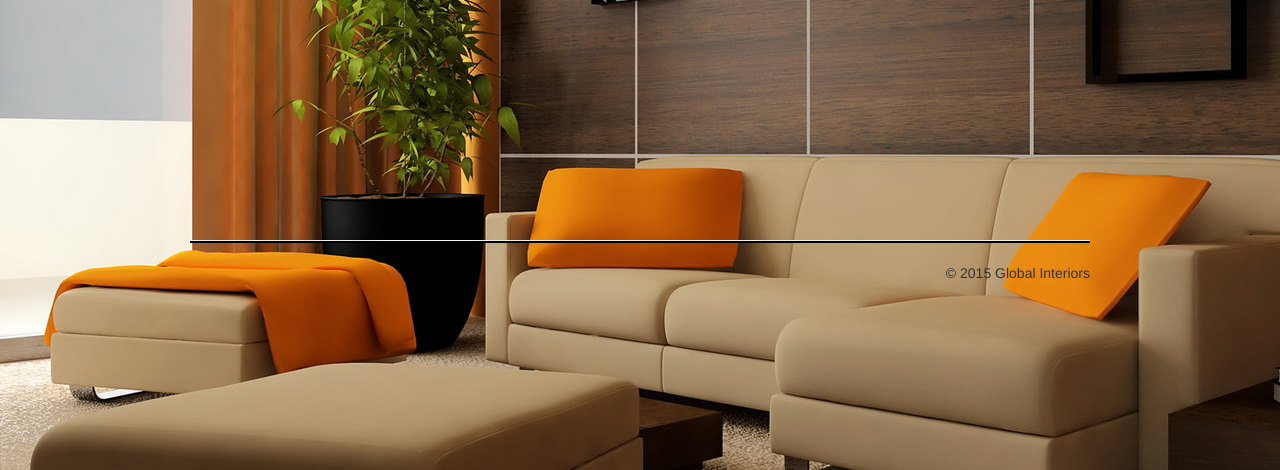
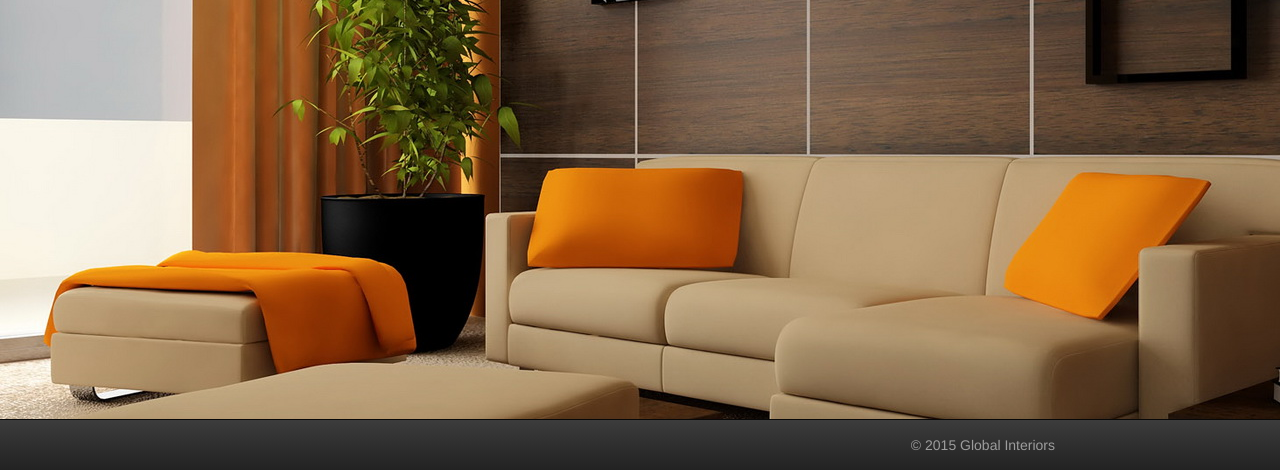
Before and after one commit to niravjoshi/gi_by_as, a Django app: page / in a window 1280 px wide. Shown: the part 330-800 px from the top of the page. Run offline with Django 3.2, Linux system fonts and the light colour scheme; some libraries are stand-ins or nearby versions.

Commit message:
Modified overall UI

```diff
--- a/globalinterio/gi_by_as/static/css/gi.css
+++ b/globalinterio/gi_by_as/static/css/gi.css
@@ -60,31 +60,7 @@
     margin: auto;
     margin-top:25px;
 }
-.footer_home {
-    position: fixed;
-    bottom: 0px;
-    width: 100%;
-    height: 100%;
-    left: 0px;
-    margin-top: 24%;
+
+.foot_text {
+    margin-right: 225px !important;
 }
-
-.footer_contact {
-    position: fixed;
-    bottom: 0px;
-    width: 100%;
-    height: 100%;
-    left: 0px;
-    margin-top: 16%;
-}
-.foot_text {
-    float: right;
-}
-.footer-bgc{
-    width: 900px;
-    margin: auto;
-}
-.footer-line {
-    background-color: Threedshadow;
-    height: 2px;
-}
--- a/globalinterio/templates/base.html
+++ b/globalinterio/templates/base.html
@@ -49,9 +49,10 @@
     <div class="row">
         <div class="col-md-12">
             {% block "footer" %}
-            <div class="footer-bgc">
-                <hr class="footer-line" >
-                <span class="foot_text"> &copy; 2015 Global Interiors</span>
+            <div>
+                <nav class="navbar navbar-inverse navbar-fixed-bottom">
+                <span class="foot_text navbar-text navbar-right"> &copy; 2015 Global Interiors</span>
+            </nav>
             </div>
             {% endblock %}
         </div>
```
